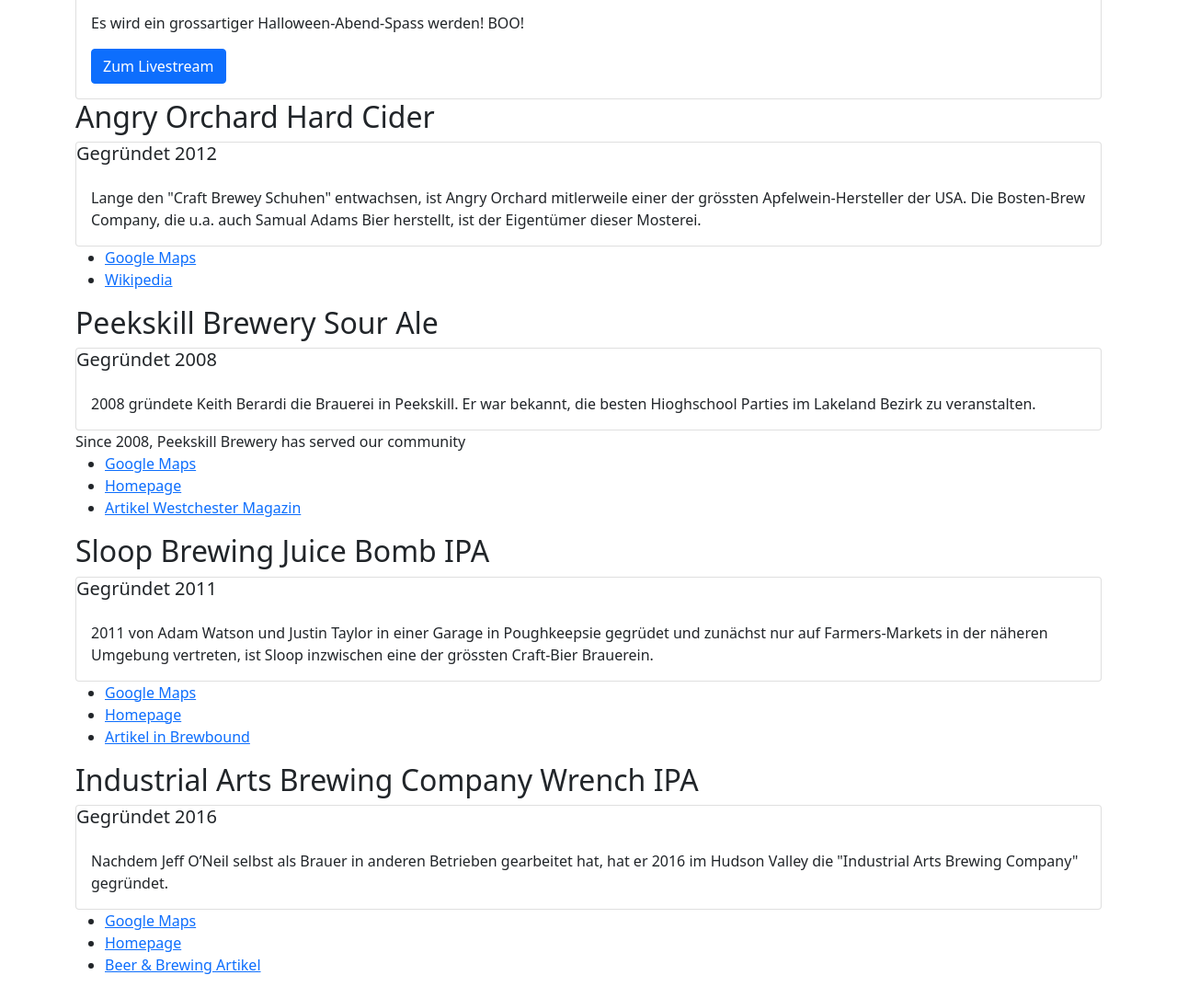
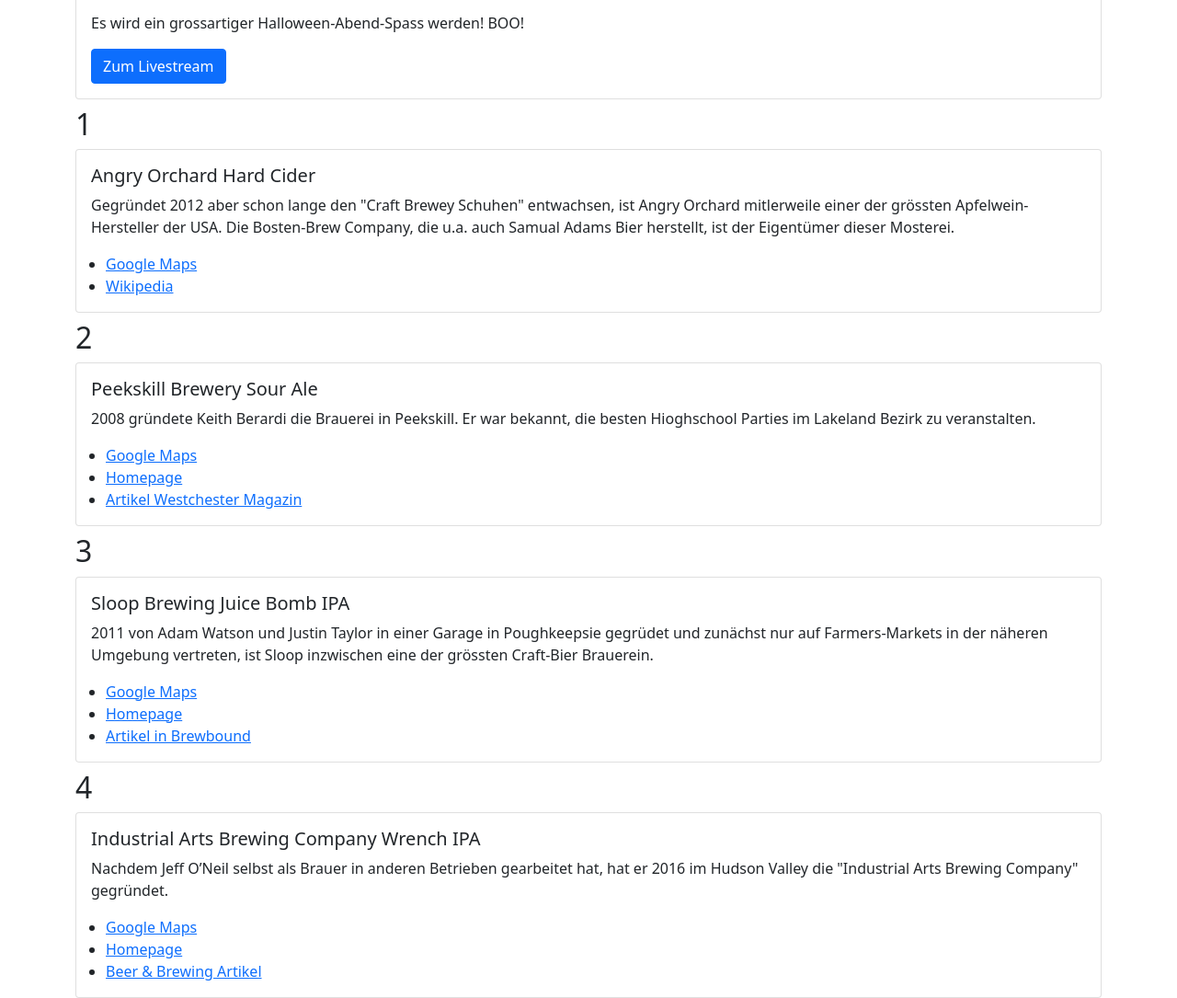
Before and after one commit to fahrbier/tab, a plain HTML site: page index.html in a window 1280 px wide. Shown: the part 951-2036 px from the top of the page at 92% size. Drawn offline with nearby package versions, Linux system fonts and the light colour scheme.

Commit message:
more info

```diff
--- a/index.html
+++ b/index.html
@@ -10,7 +10,7 @@
   <link href="https://cdn.jsdelivr.net/npm/bootstrap@5.1.3/dist/css/bootstrap.min.css" rel="stylesheet"
     integrity="sha384-1BmE4kWBq78iYhFldvKuhfTAU6auU8tT94WrHftjDbrCEXSU1oBoqyl2QvZ6jIW3" crossorigin="anonymous">
 
-  <title>Hello, world!</title>
+  <title>Transatlantische Bierprobe - Hudson Valley Edition</title>
 </head>
 
 <body>
@@ -40,14 +40,15 @@
   </div>
 
 
-  <h2>Angry Orchard Hard Cider</h2>
+  <h2 class="mt-2">1</h2>
   <div class="card">
-    <h5 class="card-title">Gegründet 2012</h5>
+
     <div class="card-body">
-     Lange den "Craft Brewey Schuhen" entwachsen, ist Angry Orchard mitlerweile einer der grössten Apfelwein-Hersteller der USA. Die Bosten-Brew Company, die u.a.
+      <h5 class="card-title">Angry Orchard Hard Cider</h5>
+      Gegründet 2012 aber schon lange den "Craft Brewey Schuhen" entwachsen, ist Angry Orchard mitlerweile einer der grössten Apfelwein-Hersteller der USA. Die Bosten-Brew Company, die u.a.
      auch Samual Adams Bier herstellt, ist der Eigentümer dieser Mosterei.
     </div>
-  </div>
+
     <ul>
       <li><a
           href="https://www.google.com/maps/place/Angry+Orchard/@41.5459722,-74.4139817,10.67z/data=!4m5!3m4!1s0x89dcd7d91796024d:0xf2690df6ce4c0032!8m2!3d41.5899328!4d-74.2239971">Google
@@ -56,20 +57,21 @@
     </ul>
 
 
-
-
-  <h2>Peekskill Brewery Sour Ale</h2>
-  <div class="card">
-    <h5 class="card-title">Gegründet 2008</h5>
-    <div class="card-body">
-     2008 gründete Keith Berardi die Brauerei in Peekskill. Er war bekannt, die besten Hioghschool Parties im Lakeland Bezirk zu veranstalten.
-    </div>
   </div>
 
 
 
 
-  Since 2008, Peekskill Brewery has served our community
+
+  <h2 class="mt-2">2</h2>
+  <div class="card">
+
+    <div class="card-body">
+      <h5 class="card-title">Peekskill Brewery Sour Ale</h5>
+     2008 gründete Keith Berardi die Brauerei in Peekskill. Er war bekannt, die besten Hioghschool Parties im Lakeland Bezirk zu veranstalten.
+    </div>
+
+
     <ul>
       <li><a
           href="https://www.google.com/maps/place/The+Peekskill+Brewery/@41.2867523,-73.9314115,17z/data=!3m2!4b1!5s0x89c2c8ce6dc3990b:0x501aec29162471b6!4m5!3m4!1s0x89c2c8cc008de4e5:0xb157ecb53131beeb!8m2!3d41.2868353!4d-73.9291903">Google
@@ -79,17 +81,23 @@
     </ul>
 
 
+  </div>
 
-    <h2>Sloop Brewing Juice Bomb IPA</h2>
+
+
+
+
+
+
+
+    <h2 class="mt-2">3</h2>
     <div class="card">
-      <h5 class="card-title">Gegründet 2011</h5>
+
       <div class="card-body">
+        <h5 class="card-title">Sloop Brewing Juice Bomb IPA</h5>
         2011 von Adam Watson und Justin Taylor in einer Garage in Poughkeepsie gegrüdet und zunächst nur auf Farmers-Markets in der näheren Umgebung vertreten, ist Sloop inzwischen eine der grössten
         Craft-Bier Brauerein.
       </div>
-    </div>
-
-
 
       <ul>
         <li><a
@@ -99,17 +107,22 @@
       </ul>
 
 
+    </div>
 
-    <h2>Industrial Arts Brewing Company Wrench IPA</h2>
+
+
+
+
+
+
+    <h2 class="mt-2">4</h2>
     <div class="card">
-      <h5 class="card-title">Gegründet 2016</h5>
+
       <div class="card-body">
-
+        <h5 class="card-title">Industrial Arts Brewing Company Wrench IPA</h5>
         Nachdem Jeff O’Neil selbst als Brauer in anderen Betrieben gearbeitet hat, hat er 2016 im Hudson Valley die
         "Industrial Arts Brewing Company" gegründet.
       </div>
-    </div>
-
 
       <ul>
         <li><a
@@ -119,6 +132,12 @@
         <li><a href="https://beerandbrewing.com/breakout-brewer-industrial-arts-brewing-co/">Beer & Brewing Artikel</a></li>
 
       </ul>
+
+
+    </div>
+
+
+
 
 
 
```
Lines whose indentation alone changed are shown as unchanged.
